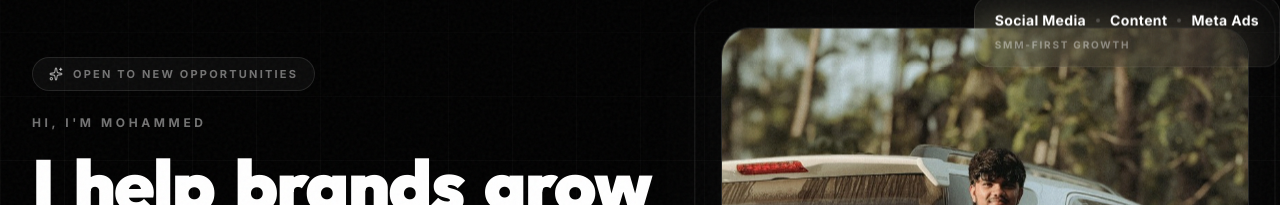
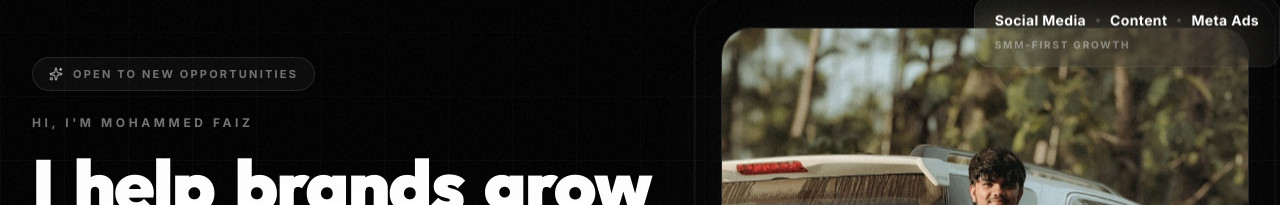
Before and after one commit to riyaaahh/faiz, a React (Vite) app: page / in a window 1280 px wide. Shown: the part 160-365 px from the top of the page. Built offline with nearby package versions, Linux system fonts and the light colour scheme.

Commit message:
name added

```diff
--- a/src/components/Hero.jsx
+++ b/src/components/Hero.jsx
@@ -34,7 +34,7 @@ export default function Hero() {
               transition={{ delay: 0.2 }}
               className="text-xs font-bold uppercase tracking-[0.3em] text-muted"
             >
-              Hi, I'm {profile.name.split(" ")[0]}
+              Hi, I'm {profile.name}
             </motion.p>
 
             <h1 className="mt-4 font-display text-[2.5rem] font-black leading-[1.05] tracking-tight text-white sm:text-5xl lg:text-6xl xl:text-[4.5rem]">
```
